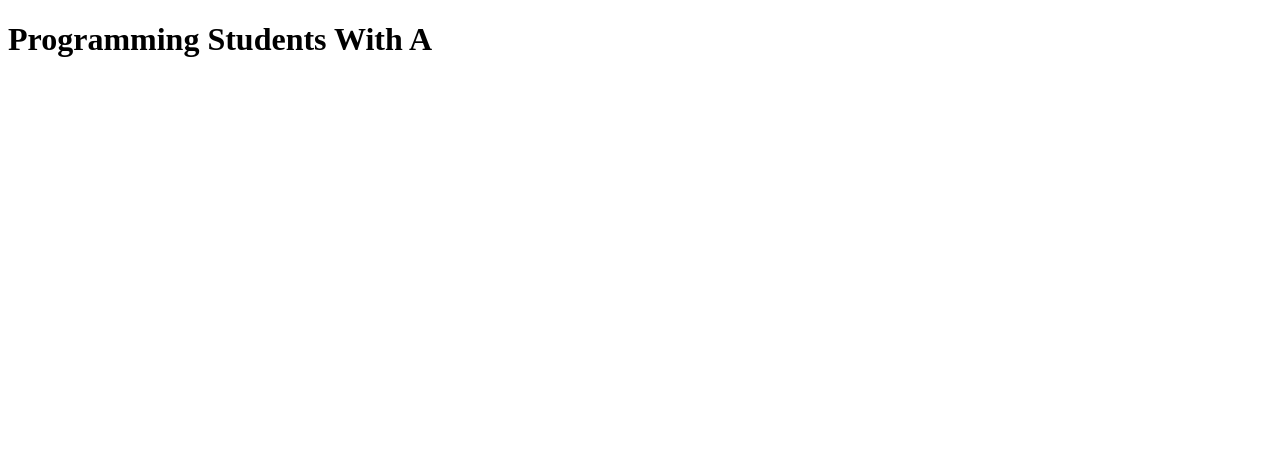
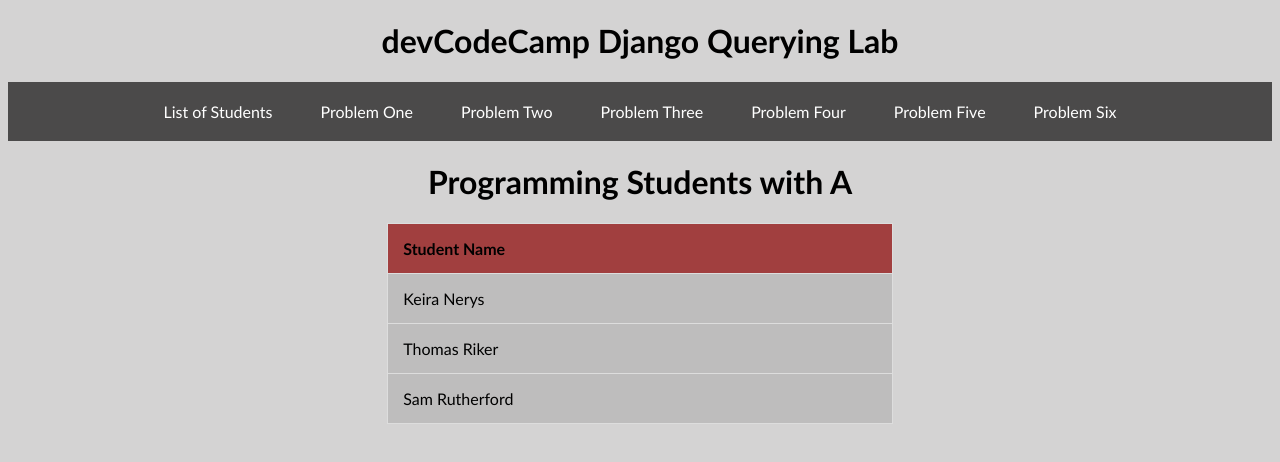
Before and after one commit to aschmidt2020/queryinglabschooldb, a Django app: page /lab/five/ in a window 1280 px wide. Shown: the top 462 px of the page. Run offline with Django 4.2, Linux system fonts and the light colour scheme; data comes from the database, SQL or seed files in the repository.

Commit message:
completed problem 5 display programming students with A ordered by last name

```diff
--- a/querying_lab/school_db/templates/school/five.html
+++ b/querying_lab/school_db/templates/school/five.html
@@ -5,8 +5,40 @@
     <meta http-equiv="X-UA-Compatible" content="IE=edge">
     <meta name="viewport" content="width=device-width, initial-scale=1.0">
     <title>Problem Five</title>
+    {% load static %}
+    <link rel="stylesheet" type="text/css" href="{% static 'styles.css' %}">
 </head>
+
 <body>
-    <h1>Programming Students With A</h1>
+    <h1 class="center-text">devCodeCamp Django Querying Lab</h2>
+        <nav>
+            <ul>
+                <li><a href="{% url 'lab:index' %}">List of Students</a></li>
+                <li><a href="{% url 'lab:one' %}">Problem One</a></li>
+                <li><a href="{% url 'lab:two' %}">Problem Two</a></li>
+                <li><a href="{% url 'lab:three' %}">Problem Three</a></li>
+                <li><a href="{% url 'lab:four' %}">Problem Four</a></li>
+                <li><a href="{% url 'lab:five' %}">Problem Five</a></li>
+                <li><a href="{% url 'lab:six' %}">Problem Six</a></li>
+            </ul>
+        </nav>
+
+    <div class="center-text">
+    <h1>Programming Students with A</h1>
+        <table class="center-table">
+            <thead>
+                <tr>
+                    <th>Student Name</th>
+                </tr>
+            </thead>
+            <tbody>
+                {% for student in programming_students_with_A %}
+                <tr>
+                    <td>{{student.student}}</td>
+                </tr>
+                {% endfor %}
+            </tbody>
+        </table>
+    </div>
 </body>
 </html>
--- a/querying_lab/school_db/views.py
+++ b/querying_lab/school_db/views.py
@@ -70,8 +70,13 @@
     # Find all students getting an A in the Programming class.
     # Order by last name.
 
+    programming_students = StudentCourse.objects.filter(course_id=4)
+    programming_students_with_A = programming_students.filter(grade='A').order_by('student_id__last_name')
+
+    data_visualization = [item for item in programming_students_with_A]
+
     context = {
-        'student_courses': None
+        'programming_students_with_A': programming_students_with_A
     }
     return render(request, 'school/five.html', context)
 
```
